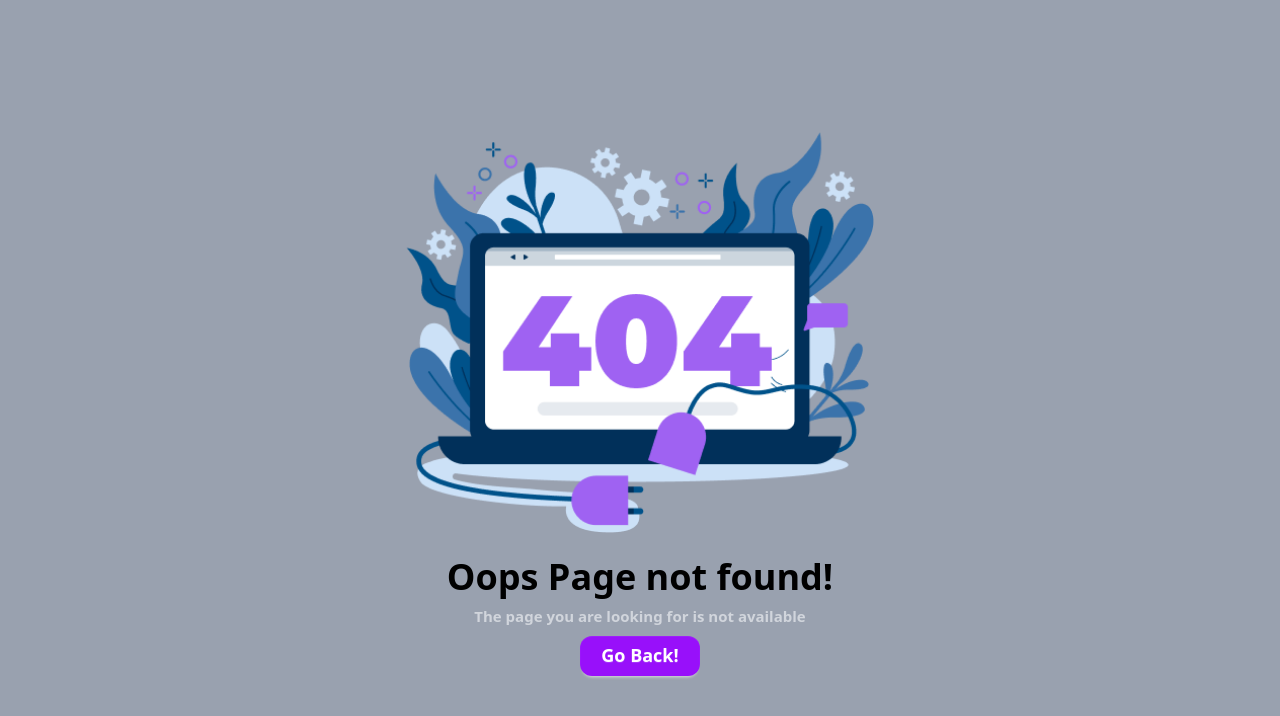
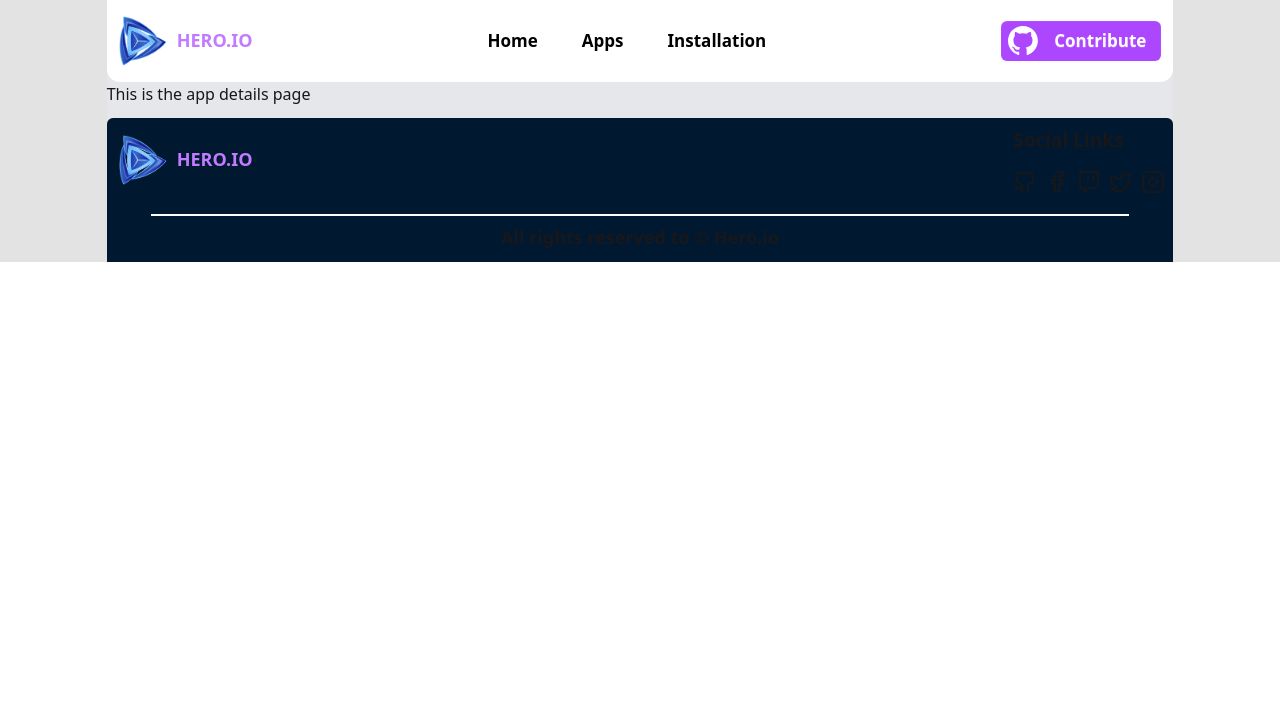
Before and after one commit to fahim-shareear/HERO.IO, a React (Vite) app: page /app/1 in a window 1280 px wide. Before the commit this address had no page. Shown: the top 716 px of the page. Built offline with nearby package versions, Linux system fonts and the light colour scheme.

Commit message:
adding app details page route

```diff
--- /dev/null
+++ b/src/components/Appdetails/Appdetails.jsx
@@ -0,0 +1,11 @@
+import React from 'react';
+
+const Appdetails = () => {
+    return (
+        <div>
+            <h1>This is the app details page</h1>
+        </div>
+    );
+};
+
+export default Appdetails;
--- a/src/components/Gridpage/GridPage.jsx
+++ b/src/components/Gridpage/GridPage.jsx
@@ -1,9 +1,11 @@
 import React from 'react';
 import Ratingicon from "../../assets/icon-ratings.png";
 import Downloadicon from "../../assets/icon-downloads.png";
+import { Link } from 'react-router';
 
 const GridPage = ({ app }) => {
     return (
+        <Link to={`/app/${app.id}`}>
             <div className="rounded-xl overflow-hidden bg-white shadow-sm transform transition duration-300 hover:shadow-lg hover:scale-105 cursor-pointer">
                 {/* App Image */}
                 <div className="p-3">
@@ -37,6 +39,8 @@ const GridPage = ({ app }) => {
                     </div>
                 </div>
             </div>
+        </Link>
+
     );
 };
 
--- a/src/main.jsx
+++ b/src/main.jsx
@@ -8,6 +8,7 @@ import Home from './components/Mainpages/HomePage';
 // import About from "./components/Mainpages/Apps";
 import Installation from "./components/Mainpages/Installation";
 import Apps from './components/Mainpages/Apps';
+import Appdetails from './components/Appdetails/Appdetails';
 
 const router = createBrowserRouter([
   {
@@ -21,7 +22,11 @@ const router = createBrowserRouter([
         {path: "apps",
           loader: () => fetch("/Appdata.json").then(res => res.json()),
           Component: Apps},
-        {path: "installation", Component: Installation}
+        {path: "installation", Component: Installation},
+        {
+          path: "app/:id",
+          Component: Appdetails
+        }
     ]
   }
 ])
```
Lines whose indentation alone changed are shown as unchanged.
